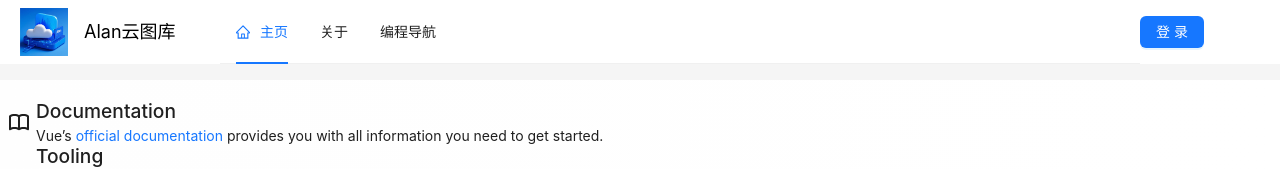
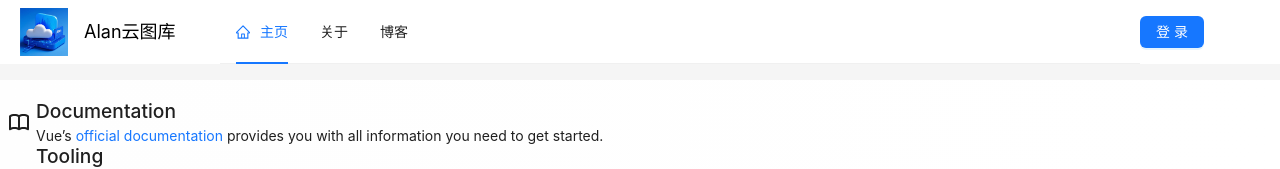
Before and after one commit to lanxin1216/alan-picture-frontend, a Vue app: page / in a window 1280 px wide. Shown: the top 169 px of the page. Built offline with nearby package versions, Linux system fonts and the light colour scheme.

Commit message:
修改个人信息

```diff
--- a/src/components/GlobalHeader.vue
+++ b/src/components/GlobalHeader.vue
@@ -54,8 +54,8 @@ const items = ref<MenuProps['items']>([
   },
   {
     key: 'others',
-    label: h('a', { href: 'https://www.codefather.cn', target: '_blank' }, '编程导航'),
-    title: '编程导航',
+    label: h('a', { href: 'https://github.com/lanxin1216', target: '_blank' }, '博客'),
+    title: '博客',
   },
 ])
 
```
